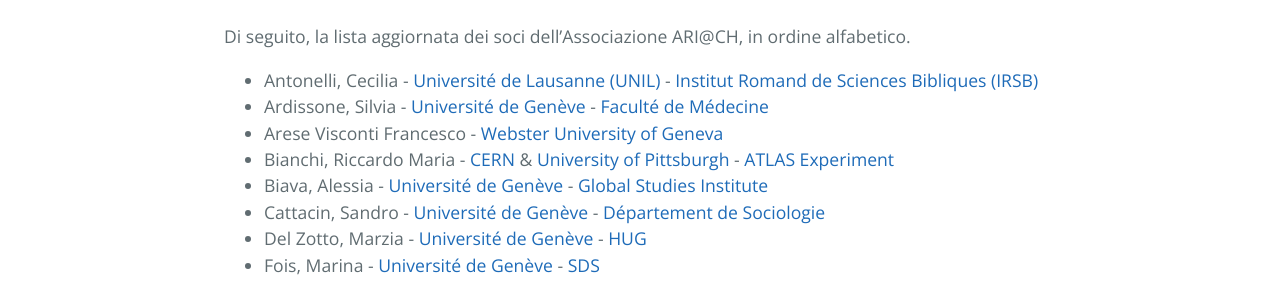
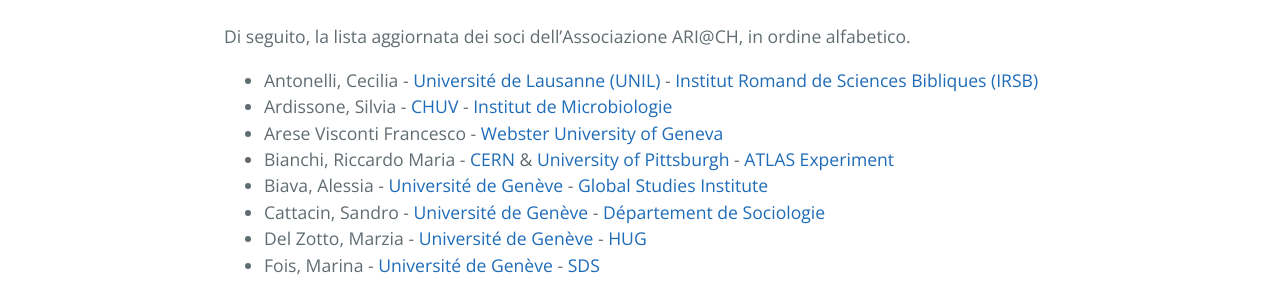
Before and after one commit to ricercatoritaliani/.github.io, a Jekyll site: the page built from pages/members/index.md, in a window 1280 px wide. Shown: the part 485-767 px from the top of the page. Built offline with Jekyll 4.4.1, drawn with Linux system fonts in a browser that asks for light colours; comment, search, counter and statistics services are not loaded.

Commit message:
aggiornata affiliazione Silvia Ardissone

```diff
--- a/pages/members/index.md
+++ b/pages/members/index.md
@@ -8,7 +8,7 @@
 Di seguito, la lista aggiornata dei soci dell'Associazione ARI@CH, in ordine alfabetico.
 
 - Antonelli, Cecilia - [Université de Lausanne (UNIL)](http://www.unil.ch) - [Institut Romand de Sciences Bibliques (IRSB)](https://www.unil.ch/irsb/fr/home.html)
-- Ardissone, Silvia - [Université de Genève](https://www.unige.ch/) - [Faculté de Médecine](http://www.unige.ch/medecine/fr/)
+- Ardissone, Silvia - [CHUV](http://www.chuv.ch/fr/chuv-home/) - [Institut de Microbiologie](http://www.chuv.ch/microbiologie)
 - Arese Visconti 	Francesco - [Webster University of Geneva](http://www.webster.ch/)
 - Bianchi, Riccardo Maria	- [CERN](https://home.cern/) & [University of Pittsburgh](https://www.physicsandastronomy.pitt.edu/) - [ATLAS Experiment](https://atlas.cern/)
 - Biava, Alessia - [Université de Genève](https://www.unige.ch/) - [Global Studies Institute](https://www.unige.ch/gsi/en/home/)
```
